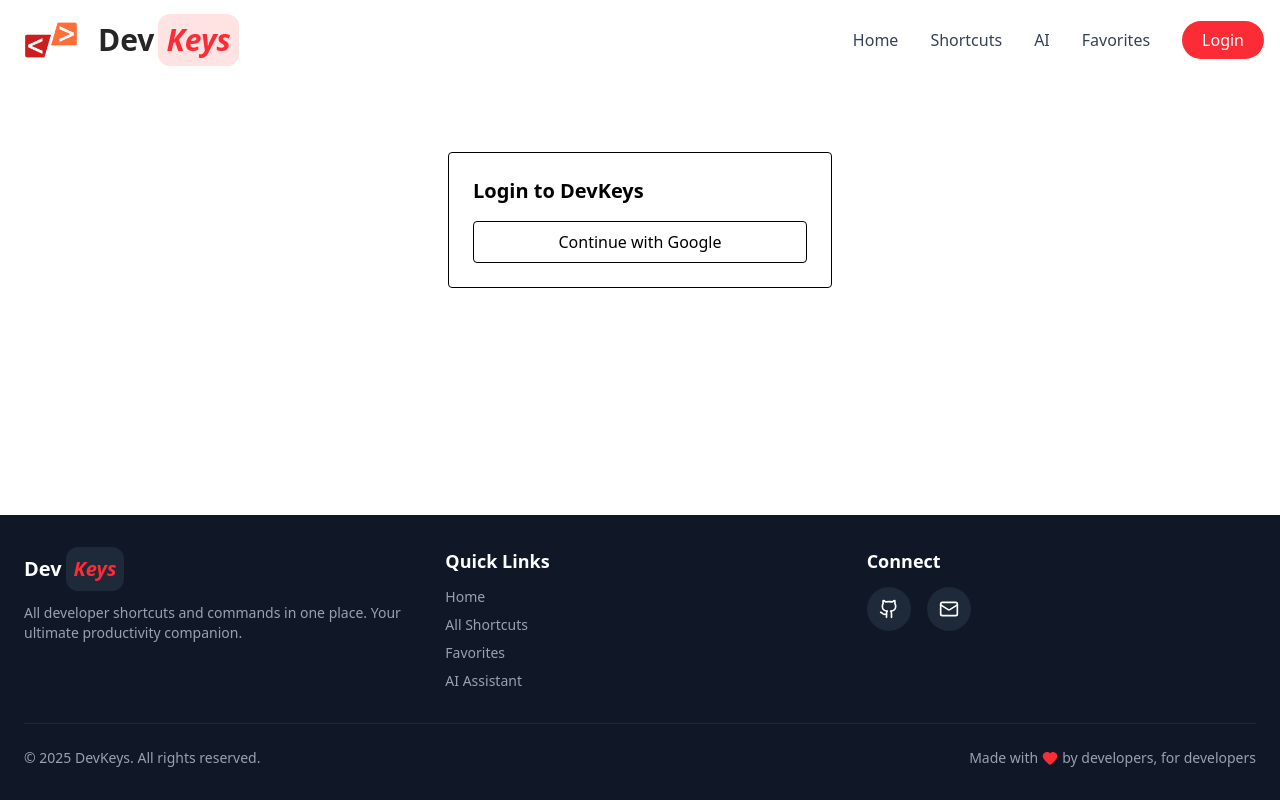
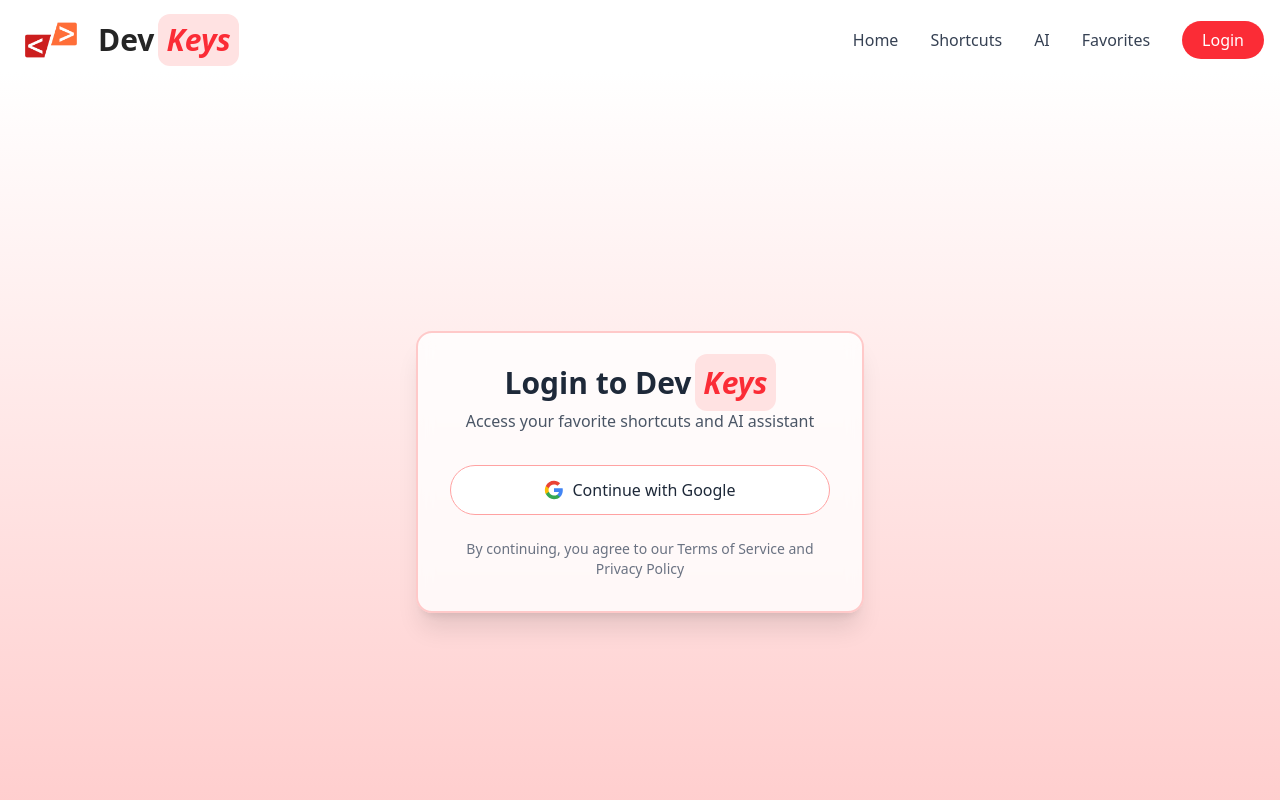
Before and after one commit to RumeshKumara/devkeys, a Next.js app: page /login in a window 1280 px wide. Shown: the top 800 px of the page. Built offline with nearby package versions, Linux system fonts and the light colour scheme.

Commit message:
Revamp LoginPage layout and styling for enhanced user experience; update Footer component button styles for consistency

```diff
--- a/src/app/login/page.tsx
+++ b/src/app/login/page.tsx
@@ -1,13 +1,28 @@
 export default function LoginPage() {
   return (
-    <div className="max-w-sm mx-auto mt-20 border p-6 rounded bg-white">
-      <h1 className="text-xl font-bold mb-4">
-        Login to DevKeys
-      </h1>
+    <div className="min-h-screen bg-gradient-to-t from-red-200 to-white flex items-center justify-center px-4">
+      <div className="max-w-md w-full bg-white/80 backdrop-blur-sm border-2 border-red-200 p-8 rounded-2xl shadow-xl hover:shadow-2xl transition-all duration-300">
+        <h1 className="text-3xl font-bold mb-2 text-gray-800 text-center">
+          Login to Dev <span className="text-red-500 italic -ml-1 bg-red-100 px-2 py-2 rounded-xl">Keys</span>
+        </h1>
+        <p className="text-gray-600 text-center mb-8">
+          Access your favorite shortcuts and AI assistant
+        </p>
 
-      <button className="w-full border py-2 rounded">
-        Continue with Google
-      </button>
+        <button className="w-full bg-white border border-red-300 text-gray-800 py-3 px-4 rounded-full hover:bg-red-600 hover:text-white hover:scale-105 hover:shadow-lg transition-all duration-300 font-medium flex items-center justify-center gap-2">
+          <svg className="w-5 h-5" viewBox="0 0 24 24" xmlns="http://www.w3.org/2000/svg">
+            <path d="M22.56 12.25c0-.78-.07-1.53-.2-2.25H12v4.26h5.92c-.26 1.37-1.04 2.53-2.21 3.31v2.77h3.57c2.08-1.92 3.28-4.74 3.28-8.09z" fill="#4285F4"/>
+            <path d="M12 23c2.97 0 5.46-.98 7.28-2.66l-3.57-2.77c-.98.66-2.23 1.06-3.71 1.06-2.86 0-5.29-1.93-6.16-4.53H2.18v2.84C3.99 20.53 7.7 23 12 23z" fill="#34A853"/>
+            <path d="M5.84 14.09c-.22-.66-.35-1.36-.35-2.09s.13-1.43.35-2.09V7.07H2.18C1.43 8.55 1 10.22 1 12s.43 3.45 1.18 4.93l2.85-2.22.81-.62z" fill="#FBBC05"/>
+            <path d="M12 5.38c1.62 0 3.06.56 4.21 1.64l3.15-3.15C17.45 2.09 14.97 1 12 1 7.7 1 3.99 3.47 2.18 7.07l3.66 2.84c.87-2.6 3.3-4.53 6.16-4.53z" fill="#EA4335"/>
+          </svg>
+          Continue with Google
+        </button>
+
+        <div className="mt-6 text-center text-sm text-gray-500">
+          By continuing, you agree to our Terms of Service and Privacy Policy
+        </div>
+      </div>
     </div>
   );
 }
--- a/src/components/Foote.tsx
+++ b/src/components/Foote.tsx
@@ -68,13 +68,13 @@ export default function Footer() {
                 href="https://github.com/RumeshKumara/devkeys"
                 target="_blank"
                 rel="noopener noreferrer"
-                className="bg-gray-800 p-3 rounded-full hover:bg-red-500 transition"
+                className="bg-gray-800 p-3 rounded-xl hover:bg-red-500 transition"
               >
                 <Github size={20} />
               </a>
               <a
                 href="mailto:contact@devkeys.com"
-                className="bg-gray-800 p-3 rounded-full hover:bg-red-500 transition"
+                className="bg-gray-800 p-3 rounded-xl hover:bg-red-500 transition"
               >
                 <Mail size={20} />
               </a>
```
